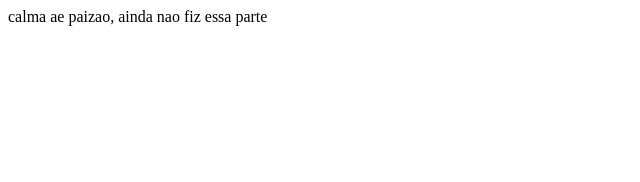
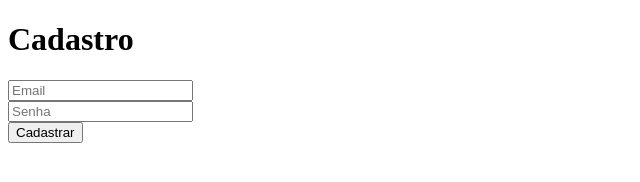
Before and after one commit to RaphaelAlcantara/Lista-de-tarefas, a plain HTML site: page cadastro/cadastro.html in a window 1280 px wide. Shown: the whole page, without its empty margins (0-640 px from the left). Drawn offline with Linux system fonts and the light colour scheme.

Commit message:
js cadastro iniciado

```diff
--- a/cadastro/cadastro.html
+++ b/cadastro/cadastro.html
@@ -6,6 +6,22 @@
     <title>Cadastro</title>
 </head>
 <body>
-    calma ae paizao, ainda nao fiz essa parte
+    <main class="container">
+        <form>
+            <h1>Cadastro</h1>
+            <div class="input-box">
+                <input id="email_cadastro" placeholder="Email" type="email">
+                <i class="bx bxs-user"></i>
+            </div>
+
+            <div class="input-box">
+                <input id="senha_cadastro" placeholder="Senha" type="password">
+                <i class="bx bxs-lock-alt"></i>
+            </div>
+            <button type="submit" onclick="cadastrar()">Cadastrar</button>
+
+        </form>
+    </main>
+    <script src="/login/script.js"></script>
 </body>
 </html>
--- a/login/script.js
+++ b/login/script.js
@@ -1,8 +1,28 @@
+var usuarios = [];
+
 function login() {
-nome_login = document.getElementById("user_login");
-senha_login = document.getElementById("user_password");
+    nome_login = document.getElementById("user_login");
+    senha_login = document.getElementById("user_password");
 
 
     console.log("User: " + nome_login.value +
         " and password: " + senha_login.value);
 }
+
+
+function cadastrar() {
+    email_cadastro = document.getElementById("email_cadastro");
+    senha_cadastro = document.getElementById("senha_cadastro");
+
+    usuarios.push({
+        nome: email_cadastro.value,
+        senha: senha_cadastro.value
+    });
+
+    console.log("Usuário cadastrado: " + email_cadastro.value);
+    console.log(email_cadastro.value);
+    console.log(senha_cadastro.value);
+}
+
+console.log(email_cadastro.value);
+console.log(senha_cadastro.value);
```
Also changed, not shown: index.html (+1 -1 lines).
